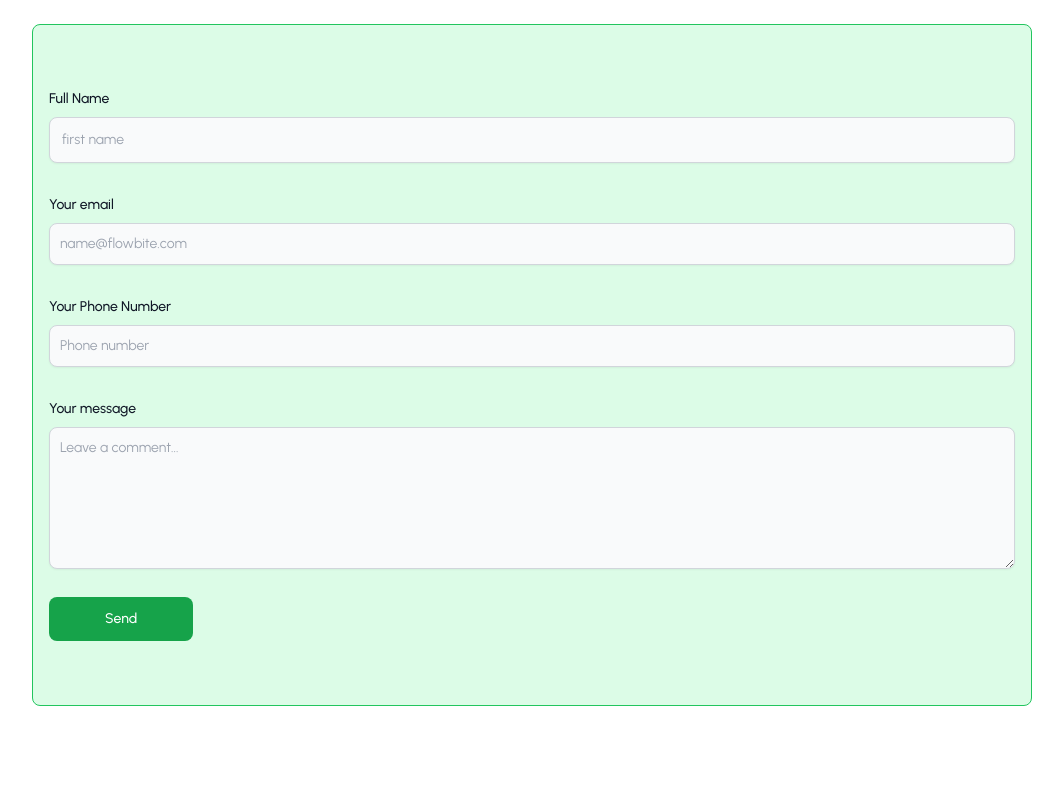
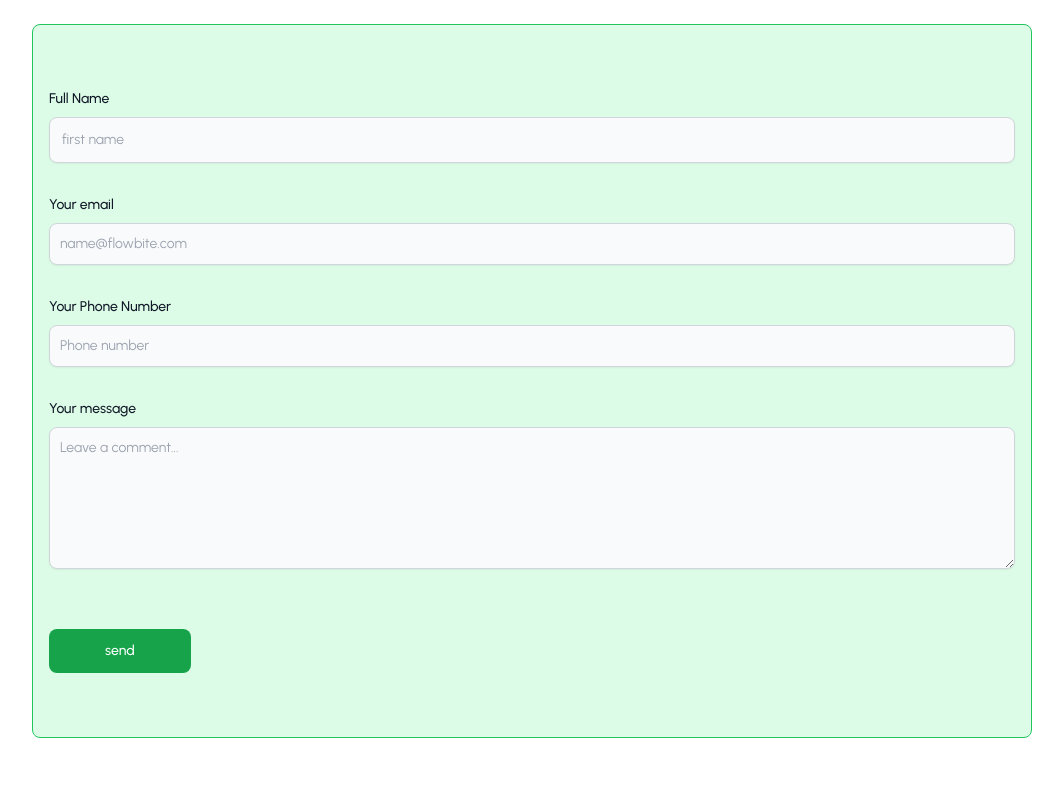
Before and after one commit to ghulamabbas01/parsiyan-islamict-center, a Next.js app: page /ContactUs in a window 1280 px wide. Shown: the part 802-1600 px from the top of the page, without its empty margins (108-1171 px from the left). Built offline with nearby package versions, Linux system fonts and the light colour scheme.

Commit message:
contact us fix

```diff
--- a/package.json
+++ b/package.json
@@ -18,6 +18,7 @@
     "@mui/styled-engine-sc": "^5.12.0",
     "await": "^0.2.6",
     "axios": "^1.4.0",
+    "emailjs-com": "^3.2.0",
     "eslint": "8.43.0",
     "eslint-config-next": "13.4.6",
     "formik": "^2.4.2",
--- a/pages/ContactUs.js
+++ b/pages/ContactUs.js
@@ -1,25 +1,9 @@
-import React from "react";
+import React, { useRef } from "react";
 import emailjs from "@emailjs/browser";
 import Container from "@/components/Container";
 import Link from "next/link";
 
 const ContactUs = () => {
-  function sendEmail(e) {
-    e.preventDefault();
-    emailjs
-      .sendForm(
-        "service_1ce3oq4",
-        "template_4ouulo6",
-        e.target,
-        "L7LjjRX4cJF8Hyx4I"
-      )
-      .then((res) => {
-        console.log("SUCCESS!", res);
-      })
-      .catch((res) => {
-        alert("Something went wrong");
-      });
-  }
   return (
     <div className="pt-[120px] pb-10 ">
       <div className="bg-green-600 w-full p-10 border ">
@@ -47,8 +31,7 @@ const ContactUs = () => {
           <div class="py-8 my-14 lg:py-16 px-4 bg-green-100 border border-green-500 rounded-lg">
             <form
               class="space-y-8"
-              noValidate
-              onSubmit={sendEmail}
+              action="https://formspree.io/f/xnqkavnk"
               method="POST"
             >
               <div>
@@ -118,13 +101,11 @@ const ContactUs = () => {
                   placeholder="Leave a comment..."
                 ></textarea>
               </div>
-              <Link href="/Submit">
-                <input
-                  type="submit"
-                  value="Send"
-                  class="py-3 px-14 text-sm font-medium text-center text-white rounded-lg bg-green-600 sm:w-fit hover:bg-primary-800 focus:ring-4 focus:outline-none focus:ring-primary-300 dark:bg-primary-600 dark:hover:bg-primary-700 dark:focus:ring-primary-800"
-                />
-              </Link>
+              <input
+                type="submit"
+                value="send"
+                class="py-3 px-14 text-sm font-medium text-center text-white rounded-lg bg-green-600 sm:w-fit hover:bg-primary-800 focus:ring-4 focus:outline-none focus:ring-primary-300 dark:bg-primary-600 dark:hover:bg-primary-700 dark:focus:ring-primary-800"
+              />
             </form>
           </div>
         </Container>
```
Also changed, not shown: 1 other file (tests, documents, lock files or other folders).
